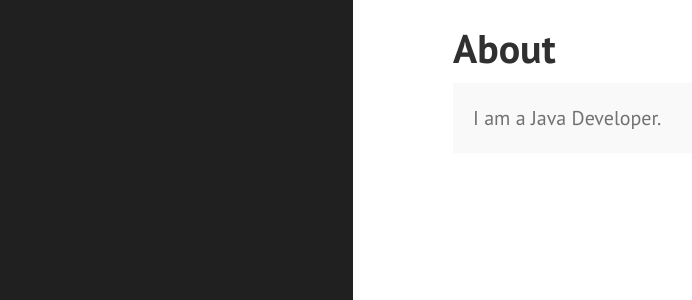
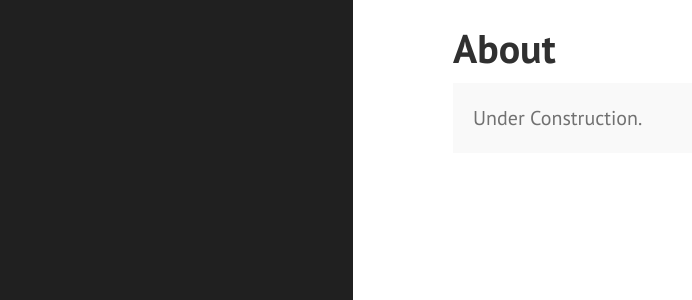
Before and after one commit to aqibgatoo/aqibgatoo.github.io, a Jekyll site: the page built from about.md, in a window 1280 px wide. Shown: the part 155-455 px from the top of the page, without its empty margins (7-699 px from the left). Built offline with Jekyll 4.4.1, drawn with Linux system fonts in a browser that asks for light colours.

Commit message:
change about.md

```diff
--- a/about.md
+++ b/about.md
@@ -4,5 +4,5 @@ title: About
 ---
 
 <p class="message">
-I am a Java Developer.
+Under Construction.
 </p>
```
